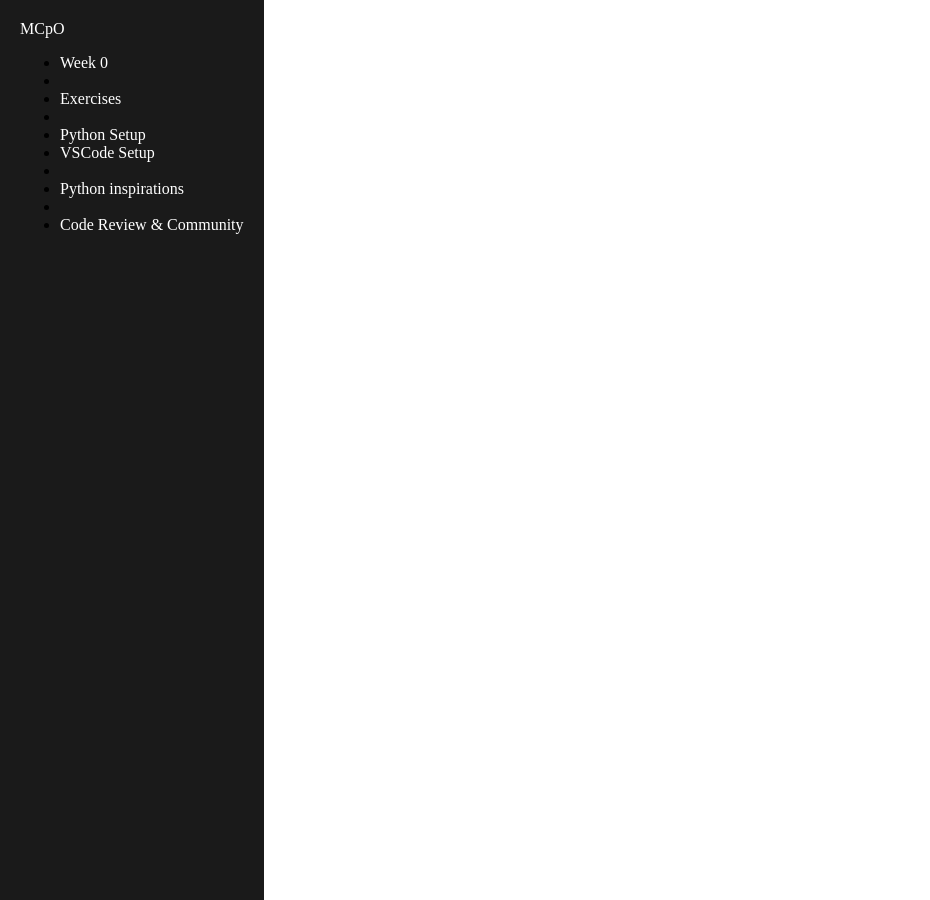
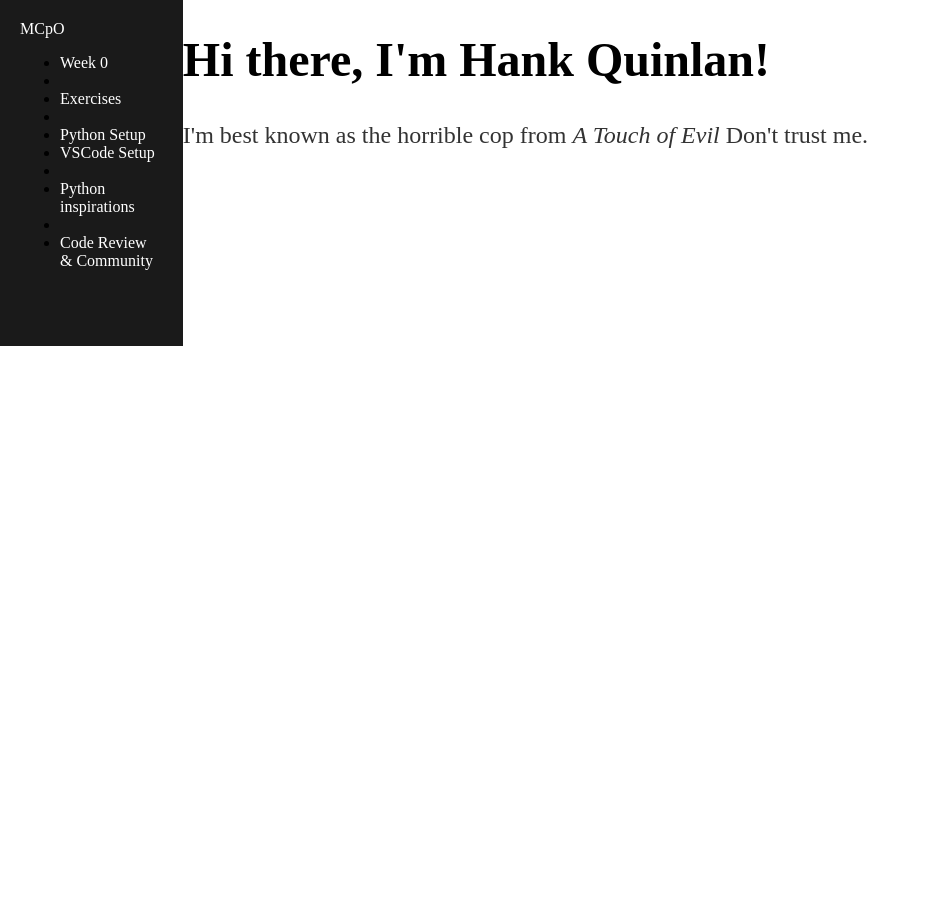
Before and after one commit to mcpo19/mcpo19_backup, a Jekyll site: the page built from index.html, in a window 1280 px wide. Shown: the whole page, without its empty margins (0-930 px from the left). Built offline with Jekyll 4.4.1, drawn with Linux system fonts in a browser that asks for light colours.

Commit message:
Update main.css

```diff
--- a/css/main.css
+++ b/css/main.css
@@ -6,9 +6,9 @@ body {
     grid-template-columns: 1fr 6fr;
 }
 #sidenav {
-    position: fixed;
+/*     position: fixed;
     top: 0;
-    left: 0;
+    left: 0; */
     height: 100%;
     background-color: #1a1a1a;
     padding: 20px;
```
